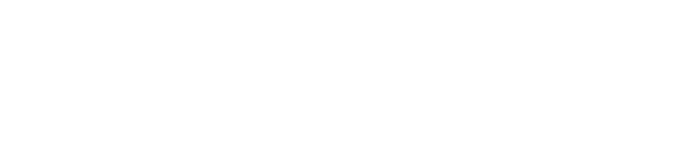
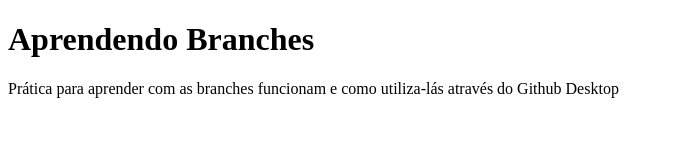
Before and after one commit to davisimplicionunescoelho/aula4-branches, a plain HTML site: page index.html in a window 1280 px wide. Shown: the whole page, without its empty margins (0-674 px from the left). Drawn offline with Linux system fonts and the light colour scheme.

Commit message:
conteudo

```diff
--- a/index.html
+++ b/index.html
@@ -7,6 +7,9 @@
     <title>Document</title>
 </head>
 <body>
-
+    <main>
+        <h1>Aprendendo Branches</h1>
+        <p>Prática para aprender com as branches funcionam e como utiliza-lás através do Github Desktop</p>
+    </main>
 </body>
 </html>
```
